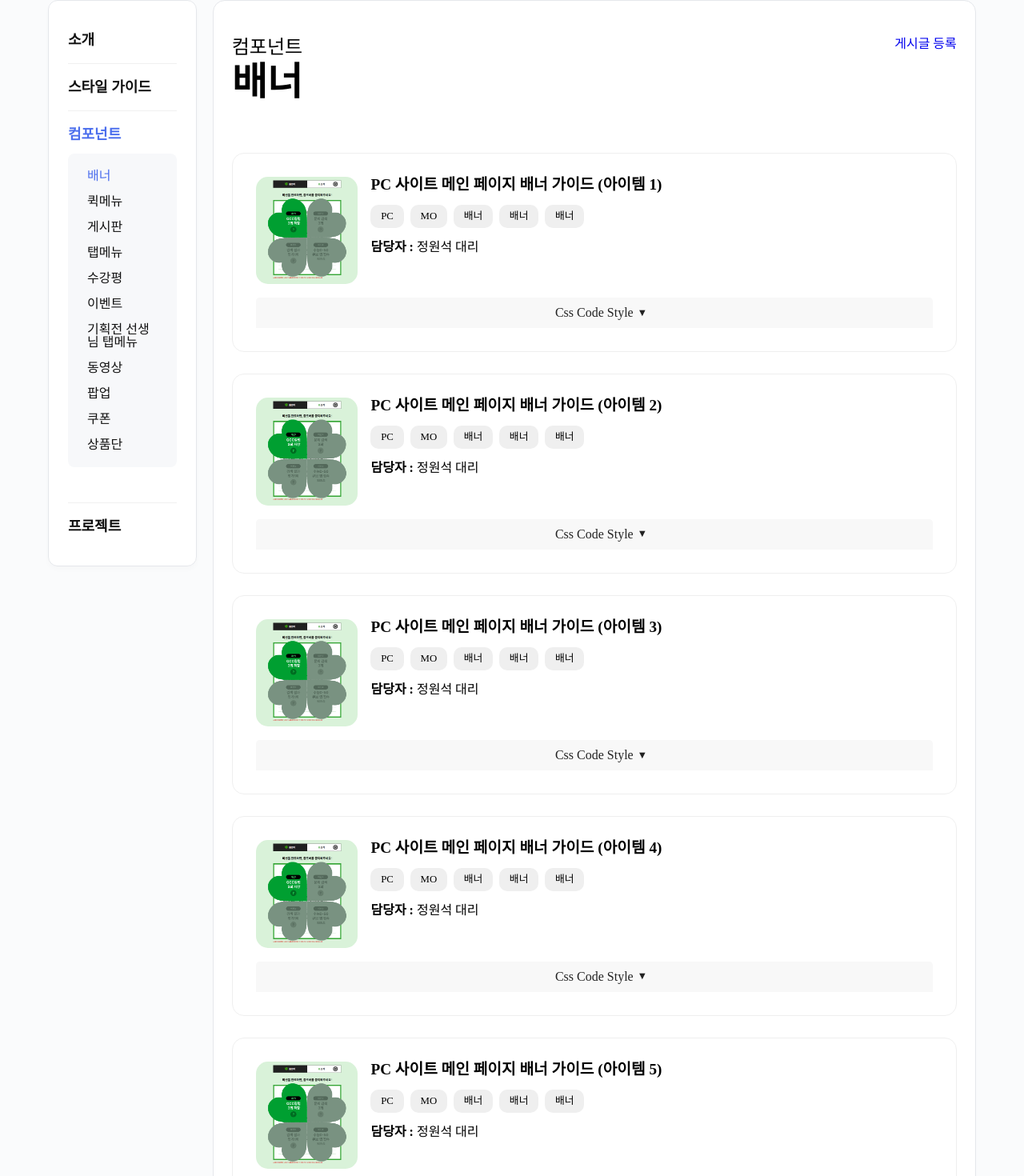
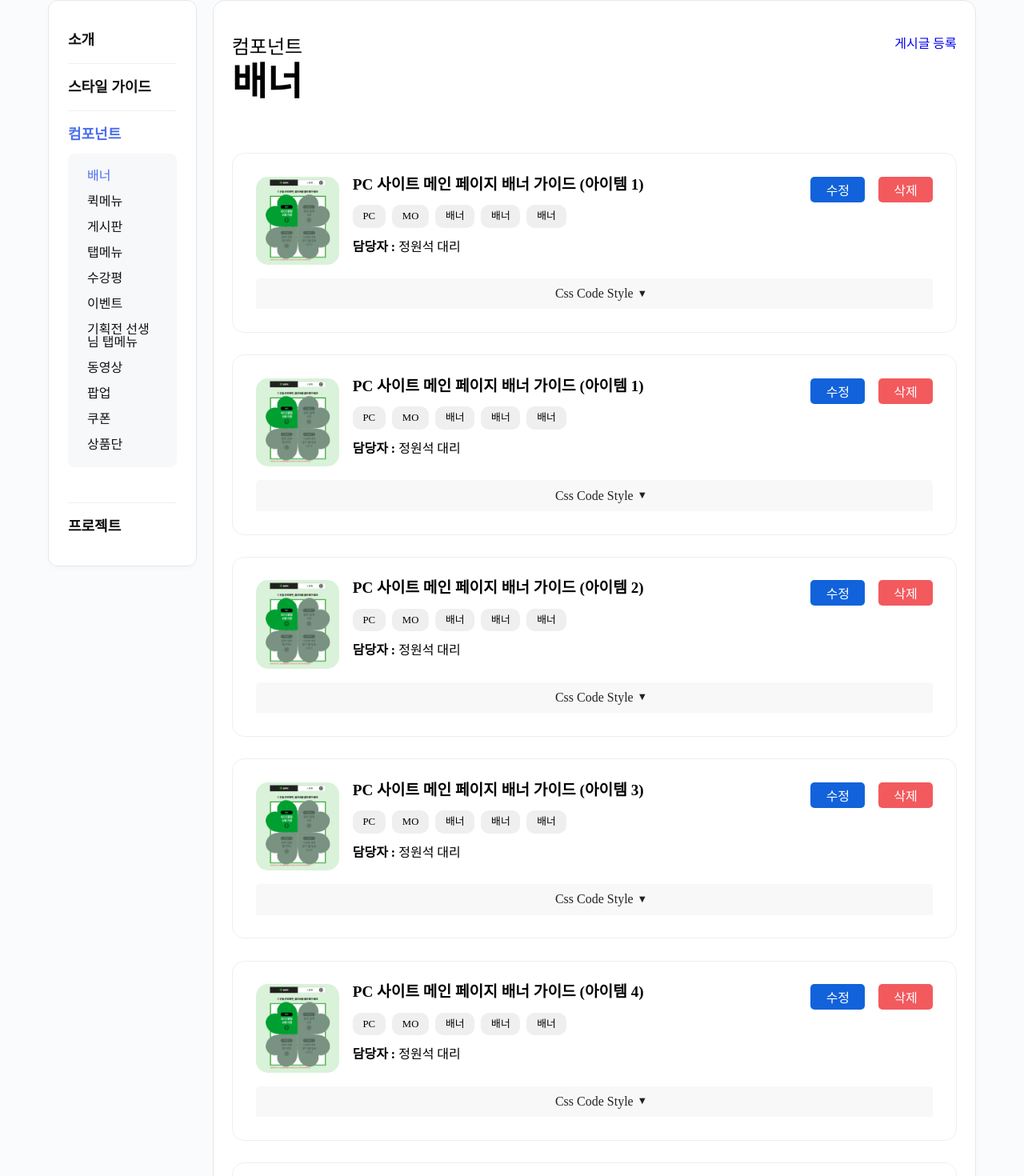
Before and after one commit to Dseok12/vue-mdn, a Vue app in the folder vue-mdn/: page /component/banner in a window 1280 px wide. Shown: the part 121-1591 px from the top of the page at 80% size. Built offline with nearby package versions, Linux system fonts and the light colour scheme.

Commit message:
발행된 게시물 수정,삭제 버튼

```diff
--- a/vue-mdn/src/components/PageComponentListItem.vue
+++ b/vue-mdn/src/components/PageComponentListItem.vue
@@ -20,6 +20,8 @@
                     <strong>담당자 : </strong><span>정원석 대리</span>
                 </div>
             </div>
+            <button class="page-component-btn page-component-btn__cancel-ok" @click="clickEdit">수정</button>
+            <button class="page-component-btn page-component-btn__cancel-no" @click="clickDelete">삭제</button>
         </div>
         <div class="page-component-list__item-code-area">
             <a href="javascript:;" @click.prevent="toggleCodeSlide(1)"><span>Css Code Style</span></a>
@@ -29,6 +31,7 @@
                 </div>
             </div>
         </div>
+
     </div>
     <!-- 추후 컴포넌트로 만들어서 props 연결 학습 예정 -->
 </template>
@@ -51,6 +54,19 @@ export default {
             } else {
                 this.activeCodeSlideId = id;
             }
+        },
+        // ✨ 수정 버튼 클릭 함수
+        clickEdit() {
+            // 부모 컴포넌트에게 'edit'이라는 이름의 이벤트와 현재 아이템 데이터를 올려보냅니다.
+            this.$emit('edit', this.item);
+        },
+        // ✨ 삭제 버튼 클릭 함수
+        clickDelete() {
+            // 실수로 삭제하는 것을 방지하기 위한 브라우저 기본 경고창(UX/보안)
+            if(confirm('정말 이 게시물을 삭제하시겠습니까?')) {
+                // 부모 컴포넌트에게 'delete'라는 이름의 이벤트와 삭제할 아이템의 고유 ID를 올려보냅니다.
+                this.$emit('delete', this.item.id);
+            }
         }
     }
 }
--- a/vue-mdn/src/pages/component/Banner.vue
+++ b/vue-mdn/src/pages/component/Banner.vue
@@ -11,6 +11,7 @@
         </div>
         <div class="page-component-list__wrap">
             <div class="page-component-list__box">
+                <PageComponentListItem/>
                 <!-- 추후 컴포넌트로 만들어서 props 연결 학습 예정 -->
                 <div class="page-component-list__item-wrap">
                     <div class="page-component-list__item">
@@ -32,6 +33,8 @@
                                 <strong>담당자 : </strong><span>정원석 대리</span>
                             </div>
                         </div>
+                        <button class="page-component-btn page-component-btn__cancel-ok" @click="clickEdit">수정</button>
+                        <button class="page-component-btn page-component-btn__cancel-no" @click="clickDelete">삭제</button>
                     </div>
                     <div class="page-component-list__item-code-area">
                         <a href="javascript:;" @click.prevent="toggleCodeSlide(1)"><span>Css Code Style</span></a>
@@ -64,6 +67,8 @@
                                 <strong>담당자 : </strong><span>정원석 대리</span>
                             </div>
                         </div>
+                        <button class="page-component-btn page-component-btn__cancel-ok" @click="clickEdit">수정</button>
+                        <button class="page-component-btn page-component-btn__cancel-no" @click="clickDelete">삭제</button>
                     </div>
                     <div class="page-component-list__item-code-area">
                         <a href="javascript:;" @click.prevent="toggleCodeSlide(2)"><span>Css Code Style</span></a>
@@ -96,6 +101,8 @@
                                 <strong>담당자 : </strong><span>정원석 대리</span>
                             </div>
                         </div>
+                        <button class="page-component-btn page-component-btn__cancel-ok" @click="clickEdit">수정</button>
+                        <button class="page-component-btn page-component-btn__cancel-no" @click="clickDelete">삭제</button>
                     </div>
                     <div class="page-component-list__item-code-area">
                         <a href="javascript:;" @click.prevent="toggleCodeSlide(3)"><span>Css Code Style</span></a>
@@ -128,6 +135,8 @@
                                 <strong>담당자 : </strong><span>정원석 대리</span>
                             </div>
                         </div>
+                        <button class="page-component-btn page-component-btn__cancel-ok" @click="clickEdit">수정</button>
+                        <button class="page-component-btn page-component-btn__cancel-no" @click="clickDelete">삭제</button>
                     </div>
                     <div class="page-component-list__item-code-area">
                         <a href="javascript:;" @click.prevent="toggleCodeSlide(4)"><span>Css Code Style</span></a>
@@ -160,6 +169,8 @@
                                 <strong>담당자 : </strong><span>정원석 대리</span>
                             </div>
                         </div>
+                        <button class="page-component-btn page-component-btn__cancel-ok" @click="clickEdit">수정</button>
+                        <button class="page-component-btn page-component-btn__cancel-no" @click="clickDelete">삭제</button>
                     </div>
                     <div class="page-component-list__item-code-area">
                         <a href="javascript:;" @click.prevent="toggleCodeSlide(5)"><span>Css Code Style</span></a>
@@ -201,6 +212,19 @@ export default {
             } else {
                 this.activeCodeSlideId = id;
             }
+        },
+        // ✨ 수정 버튼 클릭 함수
+        clickEdit() {
+            // 부모 컴포넌트에게 'edit'이라는 이름의 이벤트와 현재 아이템 데이터를 올려보냅니다.
+            this.$emit('edit', this.item);
+        },
+        // ✨ 삭제 버튼 클릭 함수
+        clickDelete() {
+            // 실수로 삭제하는 것을 방지하기 위한 브라우저 기본 경고창(UX/보안)
+            if(confirm('정말 이 게시물을 삭제하시겠습니까?')) {
+                // 부모 컴포넌트에게 'delete'라는 이름의 이벤트와 삭제할 아이템의 고유 ID를 올려보냅니다.
+                this.$emit('delete', this.item.id);
+            }
         }
     }
 }
```
